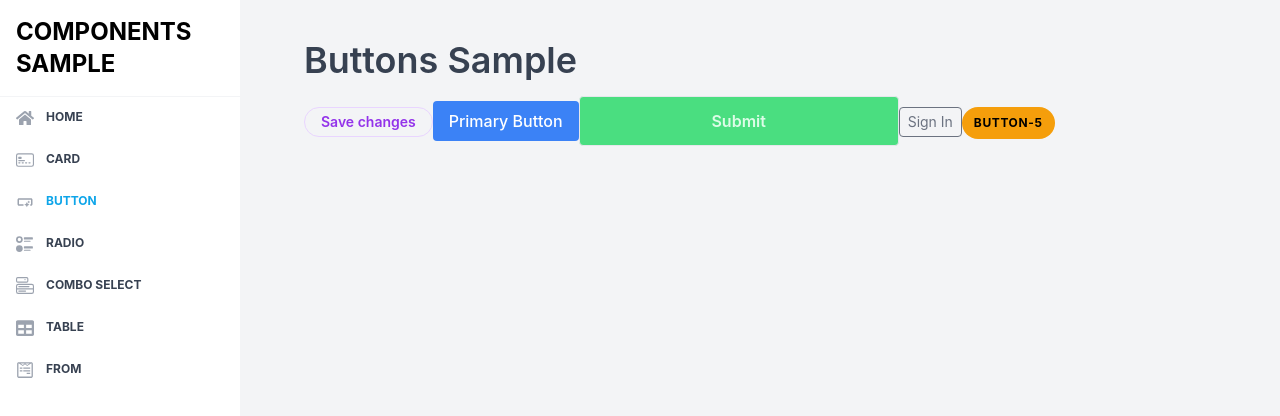
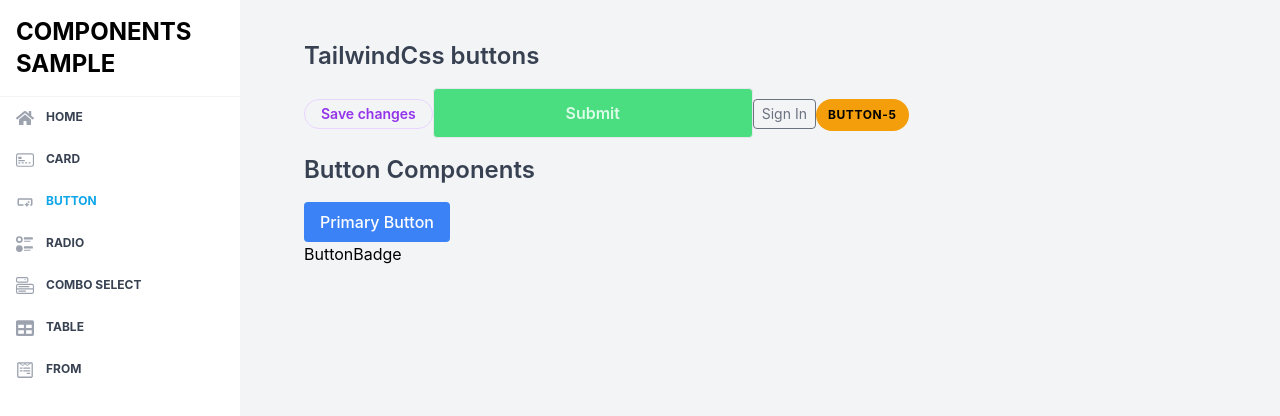
Before and after one commit to ellesis/tailwind-react, a React (Create React App) app: page /components/button in a window 1280 px wide. Shown: the top 416 px of the page. Built offline with nearby package versions, Linux system fonts and the light colour scheme.

Commit message:
add subtitle css

```diff
--- a/src/index.css
+++ b/src/index.css
@@ -42,6 +42,10 @@ code {
     @apply text-gray-700 text-4xl font-semibold py-4;
   }
 
+  .subtitle {
+    @apply text-gray-700 text-2xl font-semibold py-4;
+  }
+
   /* Buttons */
   /* no-color full round button and hover bigger - bg-secondary-100 text-secondary-200 */
   .btn-rounded-full-hover-bigger {
--- a/src/pages/components/button.js
+++ b/src/pages/components/button.js
@@ -1,4 +1,6 @@
 import React from 'react'
+
+import ButtonBadge from '../../components/buttons/ButtonBadge'
 
 /**
  * BtnPrimary Component
@@ -15,11 +17,9 @@ const BtnPrimary = (props) => {
 export default function PageButton() {
   return (
     <>
-      <div className="title">Buttons Sample</div>
+      <div className="subtitle">TailwindCss buttons</div>
       <div>
         <button className="btn-purple-outlined-rounded-full">Save changes</button>
-
-        <BtnPrimary>Primary Button</BtnPrimary>
 
         <button className="w-80  btn-green-rounded" type="submit">
           Submit
@@ -29,6 +29,12 @@ export default function PageButton() {
 
         <button className="btn-rounded-full-hover-bigger bg-amber-500">Button-5</button>
       </div>
+
+      <div className="subtitle">Button Components</div>
+      <div>
+        <BtnPrimary>Primary Button</BtnPrimary>
+        <ButtonBadge />
+      </div>
     </>
   )
 }
```
